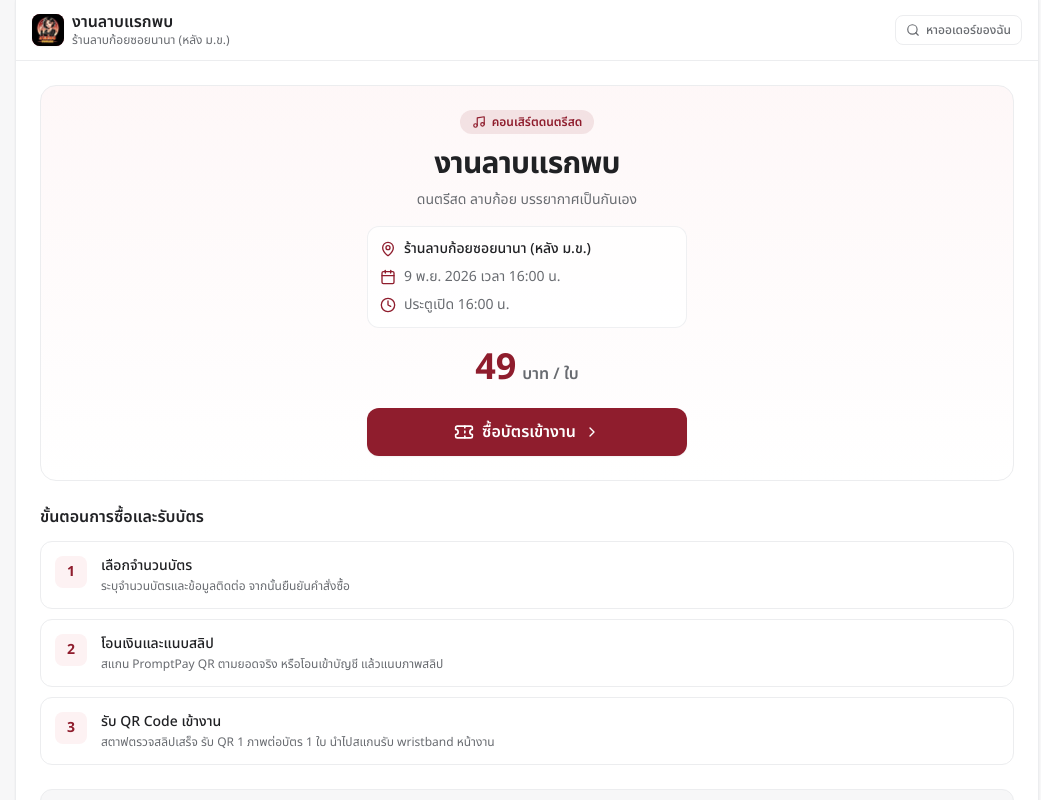
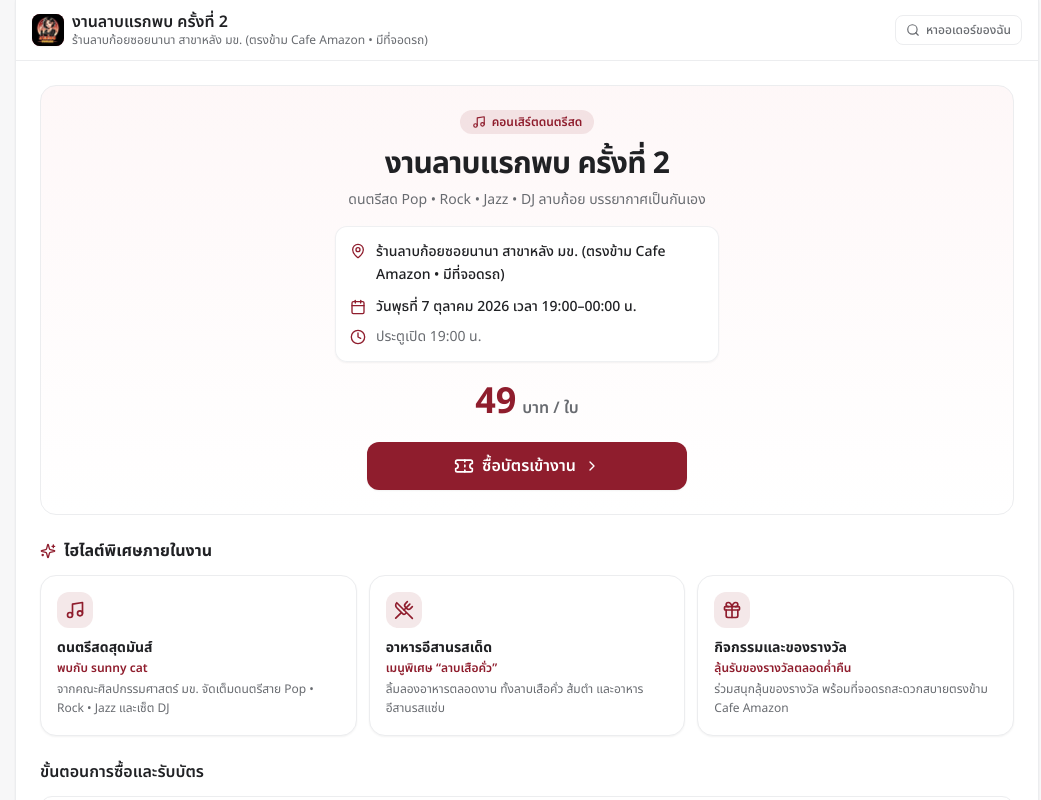
Before and after one commit to nonHine/larb-raek-phob-tickets, a Next.js app: page / in a window 1280 px wide. Shown: the top 800 px of the page, without its empty margins (113-1154 px from the left). Built offline with nearby package versions, Linux system fonts and the light colour scheme; no server answers.

Commit message:
feat: update event details for Event #2 and set ticket price to 49 THB

```diff
--- a/app/(public)/checkout/[code]/page.tsx
+++ b/app/(public)/checkout/[code]/page.tsx
@@ -174,7 +174,8 @@ export default function CheckoutPage({
   };
 
   const handleCopyBank = (no: string) => {
-    navigator.clipboard.writeText(no);
+    // Strip hyphens so the copied number pastes cleanly into all banking apps
+    navigator.clipboard.writeText(no.replace(/\D/g, "") || no);
     setCopiedBank(true);
     setTimeout(() => setCopiedBank(false), 2000);
   };
--- a/app/(public)/page.tsx
+++ b/app/(public)/page.tsx
@@ -15,6 +15,9 @@ import {
   Music,
   MapPin,
   Calendar,
+  Sparkles,
+  UtensilsCrossed,
+  Gift,
 } from "lucide-react";
 
 export default function LandingPage() {
@@ -43,23 +46,23 @@ export default function LandingPage() {
             {EVENT.branding.slogan}
           </p>
 
-          <div className="flex flex-col gap-2 w-full max-w-xs text-xs sm:text-sm text-content-muted bg-surface/80 border border-border/80 rounded-xl p-3 mb-5">
-            <div className="flex items-center gap-2">
-              <MapPin className="w-4 h-4 text-brand flex-shrink-0" />
-              <span className="text-left font-medium text-content">
+          <div className="flex flex-col gap-2.5 w-full max-w-sm text-xs sm:text-sm text-content-muted bg-surface/90 border border-border/80 rounded-xl p-3.5 mb-5 shadow-sm">
+            <div className="flex items-start gap-2.5 text-left">
+              <MapPin className="w-4 h-4 text-brand flex-shrink-0 mt-0.5" />
+              <span className="font-medium text-content break-words leading-relaxed">
                 {EVENT.venue}
               </span>
             </div>
             {EVENT.startsAt && (
-              <div className="flex items-center gap-2">
+              <div className="flex items-center gap-2.5 text-left">
                 <Calendar className="w-4 h-4 text-brand flex-shrink-0" />
-                <span className="text-left">{EVENT.startsAt}</span>
+                <span className="font-medium text-content">{EVENT.startsAt}</span>
               </div>
             )}
             {EVENT.doorsOpenAt && (
-              <div className="flex items-center gap-2">
+              <div className="flex items-center gap-2.5 text-left">
                 <Clock className="w-4 h-4 text-brand flex-shrink-0" />
-                <span className="text-left">ประตูเปิด {EVENT.doorsOpenAt}</span>
+                <span>ประตูเปิด {EVENT.doorsOpenAt}</span>
               </div>
             )}
           </div>
@@ -92,6 +95,72 @@ export default function LandingPage() {
               <ChevronRight className="w-4 h-4" />
             </Link>
           )}
+        </div>
+
+        {/* Event Highlights Section */}
+        <div className="flex flex-col gap-3">
+          <div className="flex items-center gap-2">
+            <Sparkles className="w-4 h-4 text-brand" />
+            <h2 className="text-base font-bold text-content">
+              ไฮไลต์พิเศษภายในงาน
+            </h2>
+          </div>
+
+          <div className="grid grid-cols-1 sm:grid-cols-3 gap-3">
+            {/* Card 1: Music */}
+            <div className="p-4 rounded-2xl border border-border bg-surface flex flex-col gap-2.5 shadow-sm hover:border-brand/30 transition-colors">
+              <div className="w-9 h-9 rounded-xl bg-brand/10 text-brand flex items-center justify-center">
+                <Music className="w-5 h-5" />
+              </div>
+              <div className="flex flex-col">
+                <span className="font-bold text-content text-sm">
+                  ดนตรีสดสุดมันส์
+                </span>
+                <span className="text-xs font-semibold text-brand mt-0.5">
+                  พบกับ sunny cat
+                </span>
+                <span className="text-xs text-content-muted mt-1 leading-relaxed">
+                  จากคณะศิลปกรรมศาสตร์ มข. จัดเต็มดนตรีสาย Pop • Rock • Jazz และเซ็ต DJ
+                </span>
+              </div>
+            </div>
+
+            {/* Card 2: Food */}
+            <div className="p-4 rounded-2xl border border-border bg-surface flex flex-col gap-2.5 shadow-sm hover:border-brand/30 transition-colors">
+              <div className="w-9 h-9 rounded-xl bg-brand/10 text-brand flex items-center justify-center">
+                <UtensilsCrossed className="w-5 h-5" />
+              </div>
+              <div className="flex flex-col">
+                <span className="font-bold text-content text-sm">
+                  อาหารอีสานรสเด็ด
+                </span>
+                <span className="text-xs font-semibold text-brand mt-0.5">
+                  เมนูพิเศษ “ลาบเสือคั่ว”
+                </span>
+                <span className="text-xs text-content-muted mt-1 leading-relaxed">
+                  ลิ้มลองอาหารตลอดงาน ทั้งลาบเสือคั่ว ส้มตำ และอาหารอีสานรสแซ่บ
+                </span>
+              </div>
+            </div>
+
+            {/* Card 3: Activities & Venue */}
+            <div className="p-4 rounded-2xl border border-border bg-surface flex flex-col gap-2.5 shadow-sm hover:border-brand/30 transition-colors">
+              <div className="w-9 h-9 rounded-xl bg-brand/10 text-brand flex items-center justify-center">
+                <Gift className="w-5 h-5" />
+              </div>
+              <div className="flex flex-col">
+                <span className="font-bold text-content text-sm">
+                  กิจกรรมและของรางวัล
+                </span>
+                <span className="text-xs font-semibold text-brand mt-0.5">
+                  ลุ้นรับของรางวัลตลอดค่ำคืน
+                </span>
+                <span className="text-xs text-content-muted mt-1 leading-relaxed">
+                  ร่วมสนุกลุ้นของรางวัล พร้อมที่จอดรถสะดวกสบายตรงข้าม Cafe Amazon
+                </span>
+              </div>
+            </div>
+          </div>
         </div>
 
         {/* 3-Step Guide */}
--- a/app/admin/login/page.tsx
+++ b/app/admin/login/page.tsx
@@ -92,7 +92,7 @@ function PinLoginForm() {
         <div className="w-16 h-16 rounded-2xl overflow-hidden border border-border shadow-md bg-white p-1 mb-1">
           <Image
             src="/Logo.jpg"
-            alt="งานลาบแรกพบ"
+            alt="งานลาบแรกพบ ครั้งที่ 2"
             width={64}
             height={64}
             className="w-full h-full object-cover rounded-xl"
@@ -103,7 +103,7 @@ function PinLoginForm() {
           เข้าสู่ระบบสตาฟ & แอดมิน
         </h1>
         <p className="text-xs text-content-muted">
-          งานลาบแรกพบ • ร้านลาบก้อยซอยนานา
+          งานลาบแรกพบ ครั้งที่ 2 • ร้านลาบก้อยซอยนานา
         </p>
       </div>
 
--- a/config/event.config.ts
+++ b/config/event.config.ts
@@ -23,25 +23,25 @@ export interface EventConfig {
 }
 
 export const EVENT: EventConfig = {
-  name: "งานลาบแรกพบ",
-  venue: "ร้านลาบก้อยซอยนานา (หลัง ม.ข.)",
-  startsAt: "9 พ.ย. 2026 เวลา 16:00 น.",
-  doorsOpenAt: "16:00 น.",
+  name: "งานลาบแรกพบ ครั้งที่ 2",
+  venue: "ร้านลาบก้อยซอยนานา สาขาหลัง มข. (ตรงข้าม Cafe Amazon • มีที่จอดรถ)",
+  startsAt: "วันพุธที่ 7 ตุลาคม 2026 เวลา 19:00–00:00 น.",
+  doorsOpenAt: "19:00 น.",
   orderCodePrefix: "LRP",
   ticketPriceThb: 49,
   maxTicketsPerOrder: 100,
   orderExpiryMinutes: 30,
   banks: [
     {
-      bank: "ธนาคารกสิกรไทย", // TODO(owner)
-      accountName: "บัญชีทางการ งานลาบแรกพบ", // TODO(owner)
-      accountNo: "xxxxxxxxx", // TODO(owner)
+      bank: "ธนาคารกสิกรไทย",
+      accountName: "บัญชีทางการ งานลาบแรกพบ",
+      accountNo: "xxx-x-xxxxx-x",
     },
   ],
   branding: {
     primary: "#8F1D2D",
     primaryPressed: "#741725",
     logoPath: "/Logo.jpg",
-    slogan: "ดนตรีสด ลาบก้อย บรรยากาศเป็นกันเอง",
+    slogan: "ดนตรีสด Pop • Rock • Jazz • DJ ลาบก้อย บรรยากาศเป็นกันเอง",
   },
 };
```
Also changed, not shown: 2 other files (tests, documents, lock files or other folders).
